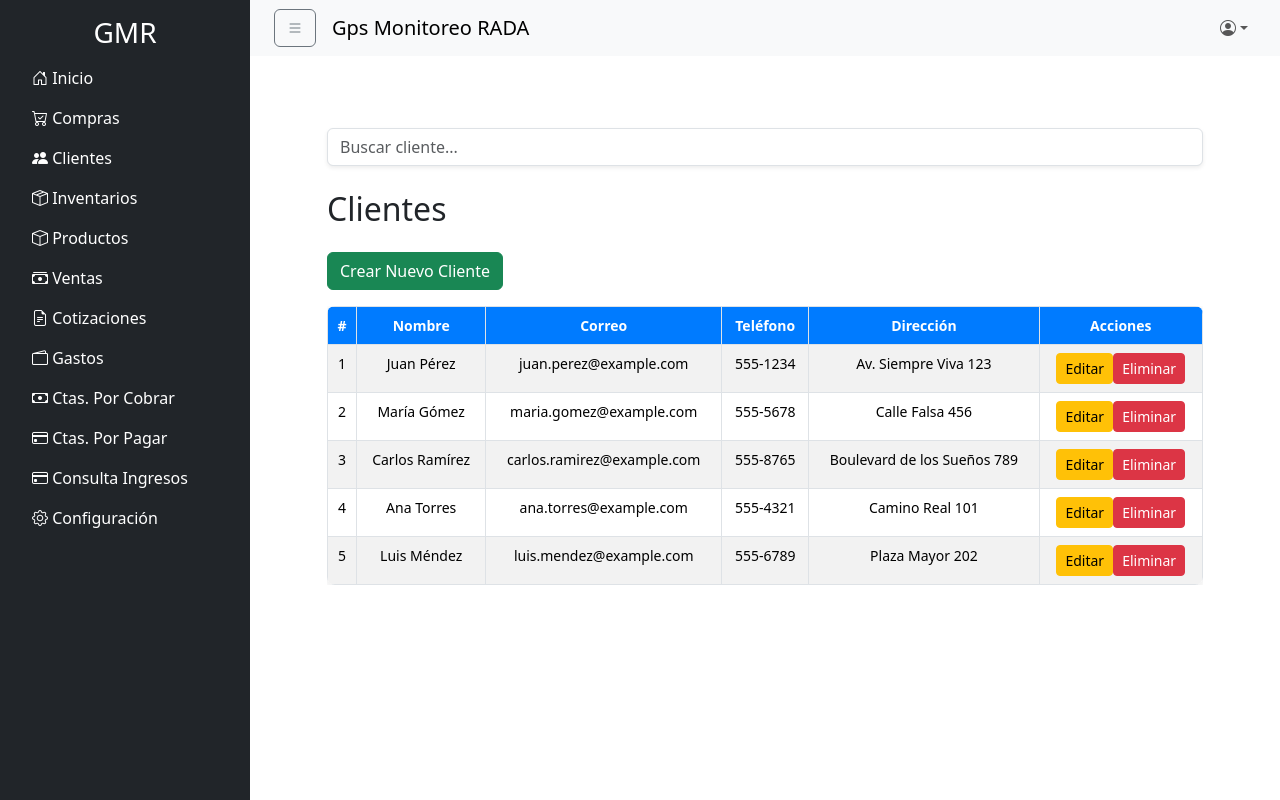
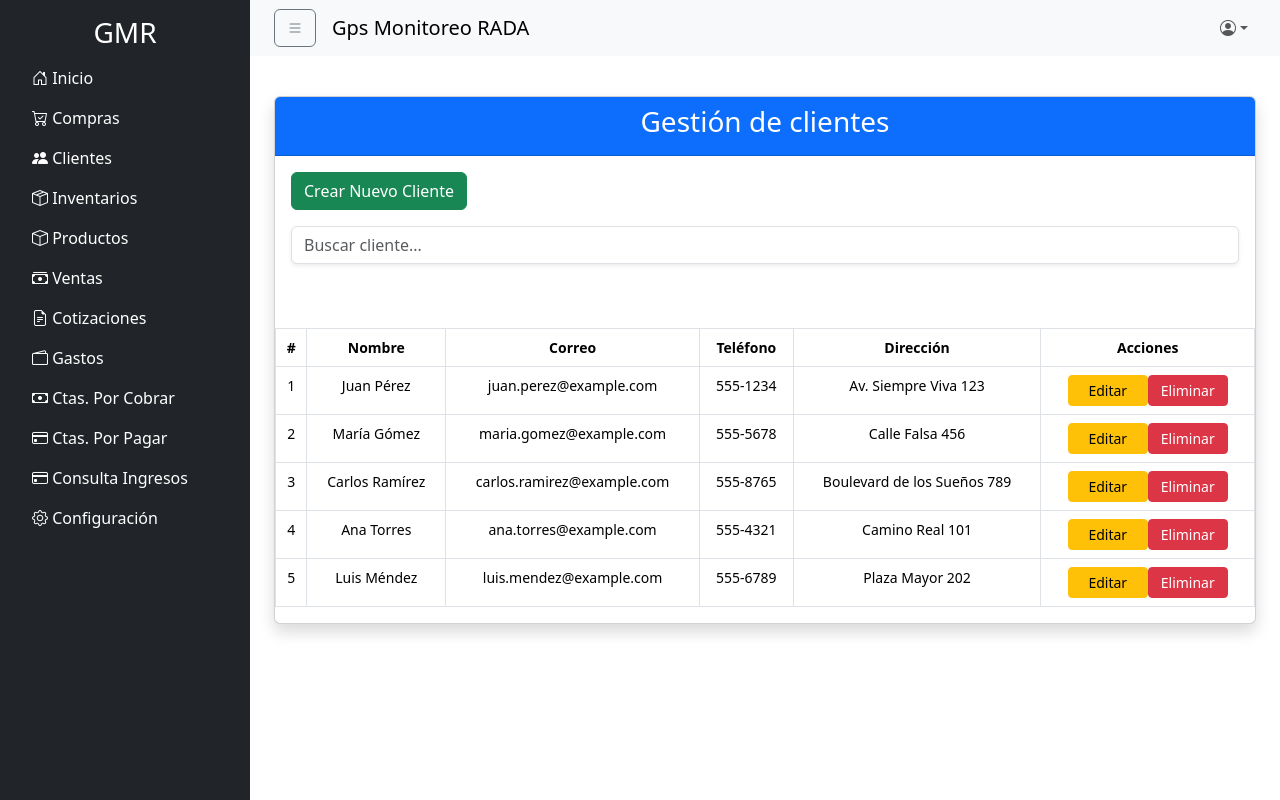
Before and after one commit to pachecop123/radamonitoreo-frontend, a Vue app: page /clientes in a window 1280 px wide. Built offline with nearby package versions, Linux system fonts and the light colour scheme; sample sign-in values are in the browser's storage.

Commit message:
cambios intefaz clientes y gatos

```diff
--- a/src/views/Clientes.vue
+++ b/src/views/Clientes.vue
@@ -1,20 +1,20 @@
 <template>
-  <div class="container mt-5">
-    <!-- Buscador -->
-    <input
-      type="text"
-      v-model="searchQuery"
-      class="form-control mb-4 shadow-sm"
-      placeholder="Buscar cliente..."
-    />
-    <h2 class="mb-4">Clientes</h2>
+  <div class="custom-container mt-3">
+    <div class="card shadow">
+      <div class="card-header text-center bg-primary text-white">
+        <h3>Gestión de clientes</h3>
+      </div>
+
+      <div class="card-body">
         <button class="btn btn-success mb-3" @click="openModal">
           Crear Nuevo Cliente
         </button>
-
-    <div class="table-responsive" style="max-height: 400px; overflow-y: auto;">
-      <table class="table table-striped table-bordered">
-        <thead class="thead-blue">
+        <input type="text" v-model="searchQuery" class="form-control mb-4 shadow-sm" placeholder="Buscar cliente..." />
+      </div>
+      <div class="mt-4">
+        <div class="table-responsive">
+          <table class="table table-bordered table-hover">
+            <thead class="bg-light">
               <tr>
                 <th>#</th>
                 <th>Nombre</th>
@@ -39,6 +39,9 @@
             </tbody>
           </table>
         </div>
+      </div>
+    </div>
+
 
     <!-- Modal para crear/editar clientes -->
     <div class="modal fade" id="clienteModal" tabindex="-1" aria-labelledby="clienteModalLabel" aria-hidden="true">
@@ -46,7 +49,8 @@
         <div class="modal-content">
           <div class="modal-header">
             <h5 class="modal-title" id="clienteModalLabel">{{ isEditing ? 'Editar Cliente' : 'Crear Cliente' }}</h5>
-            <button type="button" class="btn-close" data-bs-dismiss="modal" aria-label="Close" @click="closeModal"></button>
+            <button type="button" class="btn-close" data-bs-dismiss="modal" aria-label="Close"
+              @click="closeModal"></button>
           </div>
           <div class="modal-body">
             <form @submit.prevent="isEditing ? updateCliente() : createCliente()">
@@ -190,27 +194,14 @@ export default {
 </script>
 
 <style scoped>
-.container {
-  max-width: 900px;
+.custom-container {
+  max-width: 1400px; /* Ajusta el tamaño máximo según tus necesidades */
+  margin: 0 auto; /* Centra el contenedor horizontalmente */
 }
-
-.table {
-  background-color: #ffffff;
-  border-radius: 0.5rem;
-  overflow: hidden;
-  box-shadow: 0 2px 10px rgba(0, 0, 0, 0.1);
+.card-header {
+  font-size: 1.5rem;
 }
-
-.thead-blue th {
-  background-color: #007bff; /* Color azul similar al primary */
-  color: white;
-}
-
-.modal-content {
-  border-radius: 0.5rem;
-}
-
-.btn {
-  transition: background-color 0.3s ease;
+button {
+  min-width: 80px;
 }
 </style>
--- a/src/views/Gastos.vue
+++ b/src/views/Gastos.vue
@@ -8,6 +8,13 @@
         <button class="btn btn-success mb-3" @click="openModal">
           Crear Nuevo Gasto
         </button>
+
+        <input
+      type="text"
+      v-model="searchQuery"
+      class="form-control mb-4 shadow-sm"
+      placeholder="Buscar gasto..."
+    />
 
         <!-- Tabla de Gastos -->
         <div class="mt-4">
@@ -234,7 +241,7 @@ export default {
   font-size: 1.5rem;
 }
 button {
-  min-width: 100px;
+  min-width: 80px;
 }
 #descripcion {
   height: 100px; /* Ajusta esta altura según tus necesidades */
```
Lines whose indentation alone changed are shown as unchanged.
